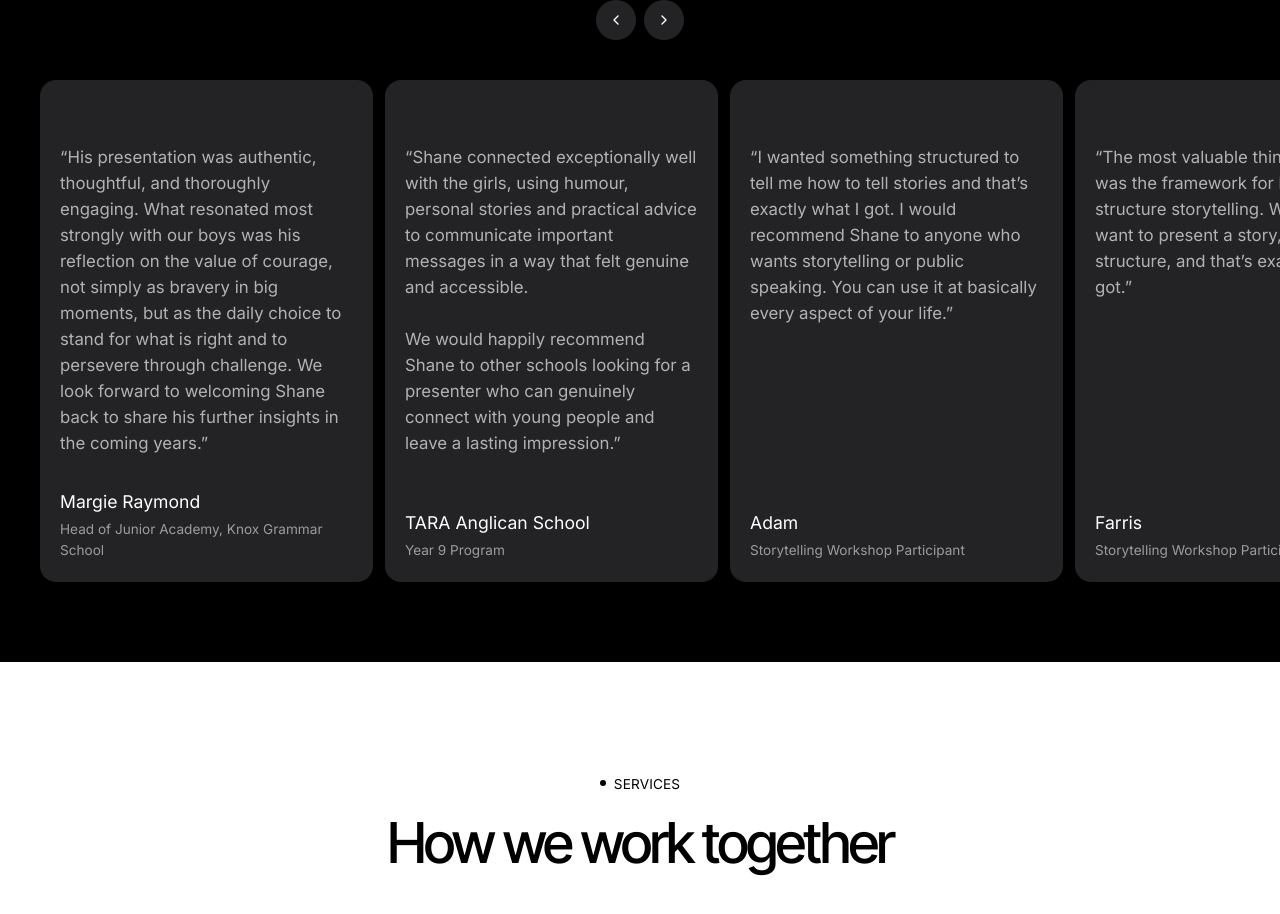
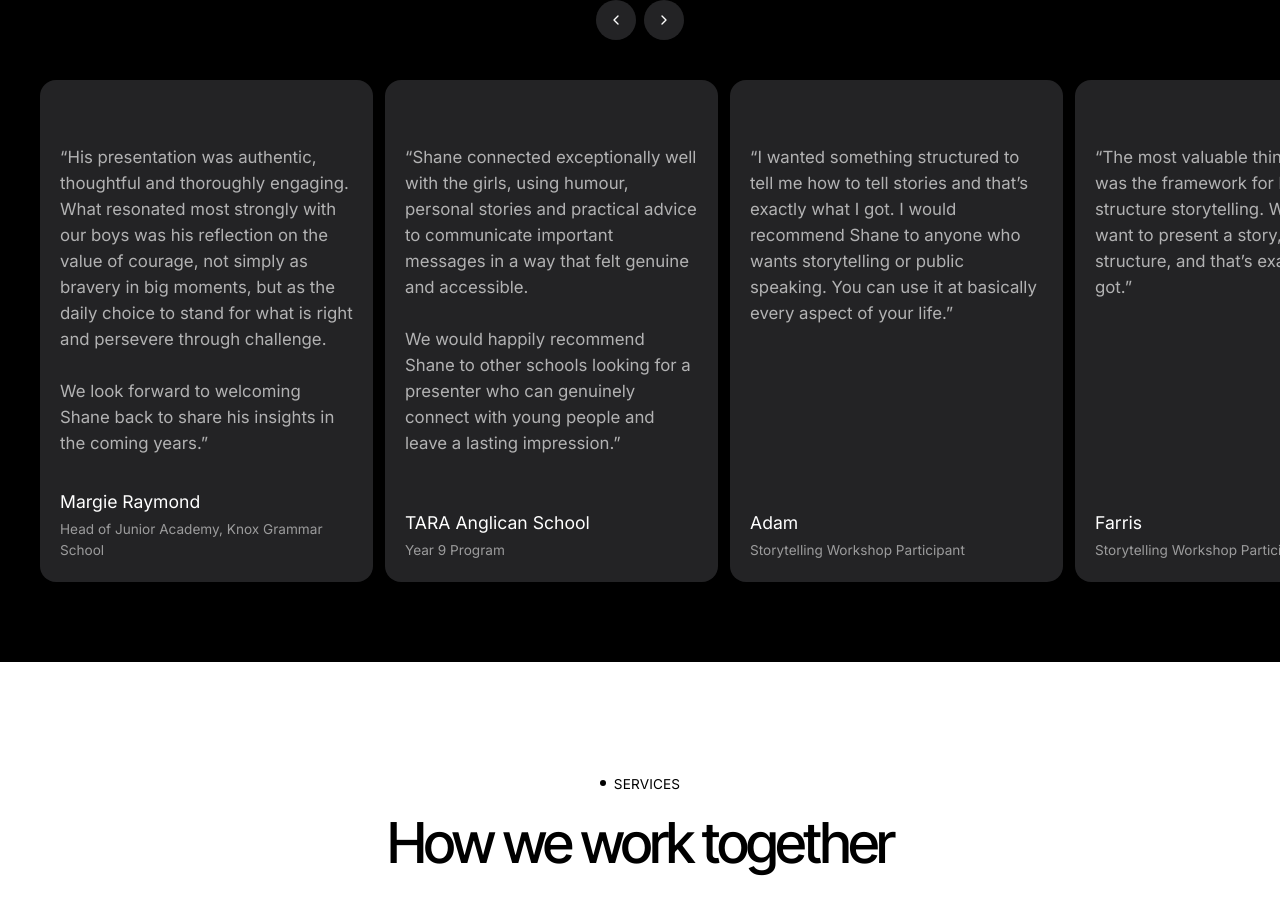
Before and after one commit to shanexyeah/shaneting-website, a Next.js app: page / in a window 1280 px wide. Shown: the part 2141-3055 px from the top of the page. Built offline with nearby package versions, Linux system fonts and the light colour scheme.

Commit message:
Tidy Margie Raymond testimonial wording and split into two paragraphs
Co-Authored-By: Claude Opus 5.5 <noreply@anthropic.com>

```diff
--- a/app/components/TestimonialsSection.jsx
+++ b/app/components/TestimonialsSection.jsx
@@ -2,7 +2,7 @@ import Carousel from './Carousel';
 
 const TESTIMONIALS = [
   {
-    quote: 'His presentation was authentic, thoughtful, and thoroughly engaging. What resonated most strongly with our boys was his reflection on the value of courage, not simply as bravery in big moments, but as the daily choice to stand for what is right and to persevere through challenge. We look forward to welcoming Shane back to share his further insights in the coming years.',
+    quote: 'His presentation was authentic, thoughtful and thoroughly engaging. What resonated most strongly with our boys was his reflection on the value of courage, not simply as bravery in big moments, but as the daily choice to stand for what is right and persevere through challenge.\n\nWe look forward to welcoming Shane back to share his insights in the coming years.',
     name: 'Margie Raymond',
     role: 'Head of Junior Academy, Knox Grammar School',
   },
```
